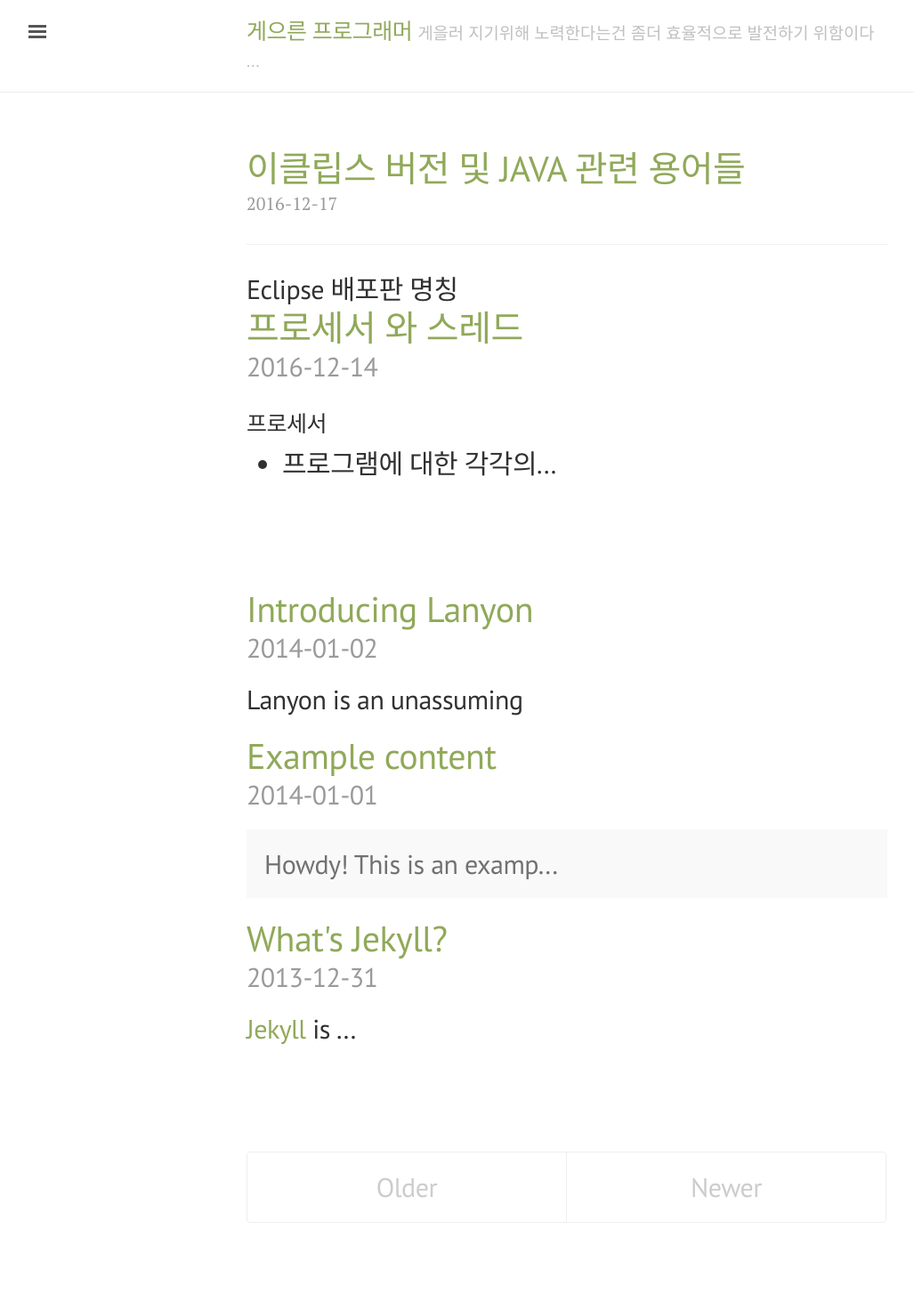
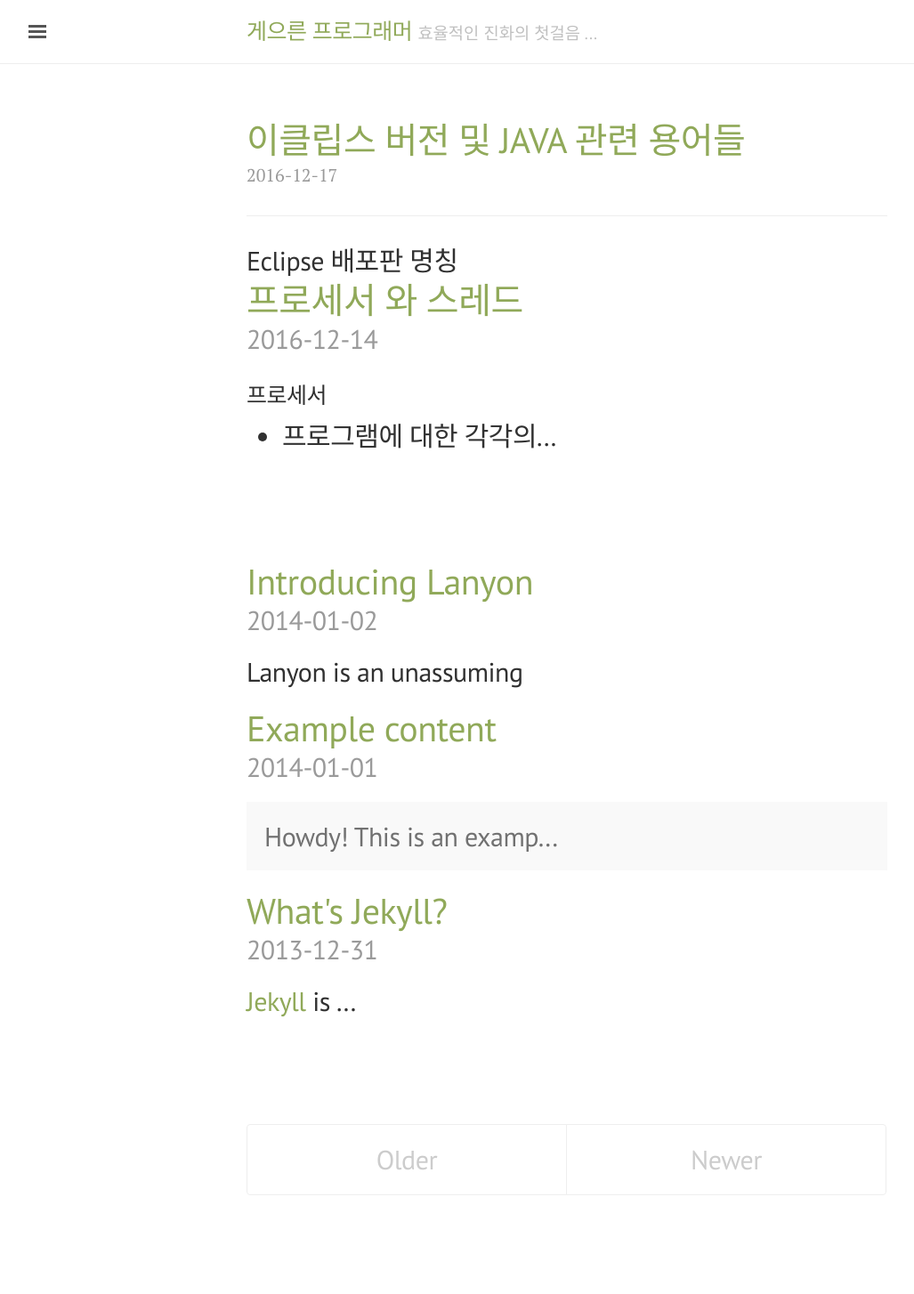
Before and after one commit to dkrend/dkrend.github.com, a Jekyll site: the page built from index.html, in a window 1280 px wide. Shown: the whole page at 89% size, without its empty margins (3-1030 px from the left). Built offline with Jekyll 4.4.1, drawn with Linux system fonts in a browser that asks for light colours; the list of posts is cut into pages by our own code; after the commit the page ends 1423 px from its top, so only the background shows below that.

Commit message:
Create _config.yml

```diff
--- a/_config.yml
+++ b/_config.yml
@@ -6,7 +6,7 @@ permalink:           pretty
 
 # Setup
 title:               게으른 프로그래머
-tagline:             '게을러 지기위해 노력한다는건 좀더 효율적으로 발전하기 위함이다 ...'
+tagline:             '효율적인 진화의 첫걸음 ...'
 description:         'A reserved <a href="http://jekyllrb.com" target="_blank">Jekyll</a> theme that places the utmost gravity on content with a hidden drawer. Made by <a href="https://twitter.com/mdo" target="_blank">@mdo</a>.'
 url:                 https://dkrend.github.io
 baseurl:             ''
```
